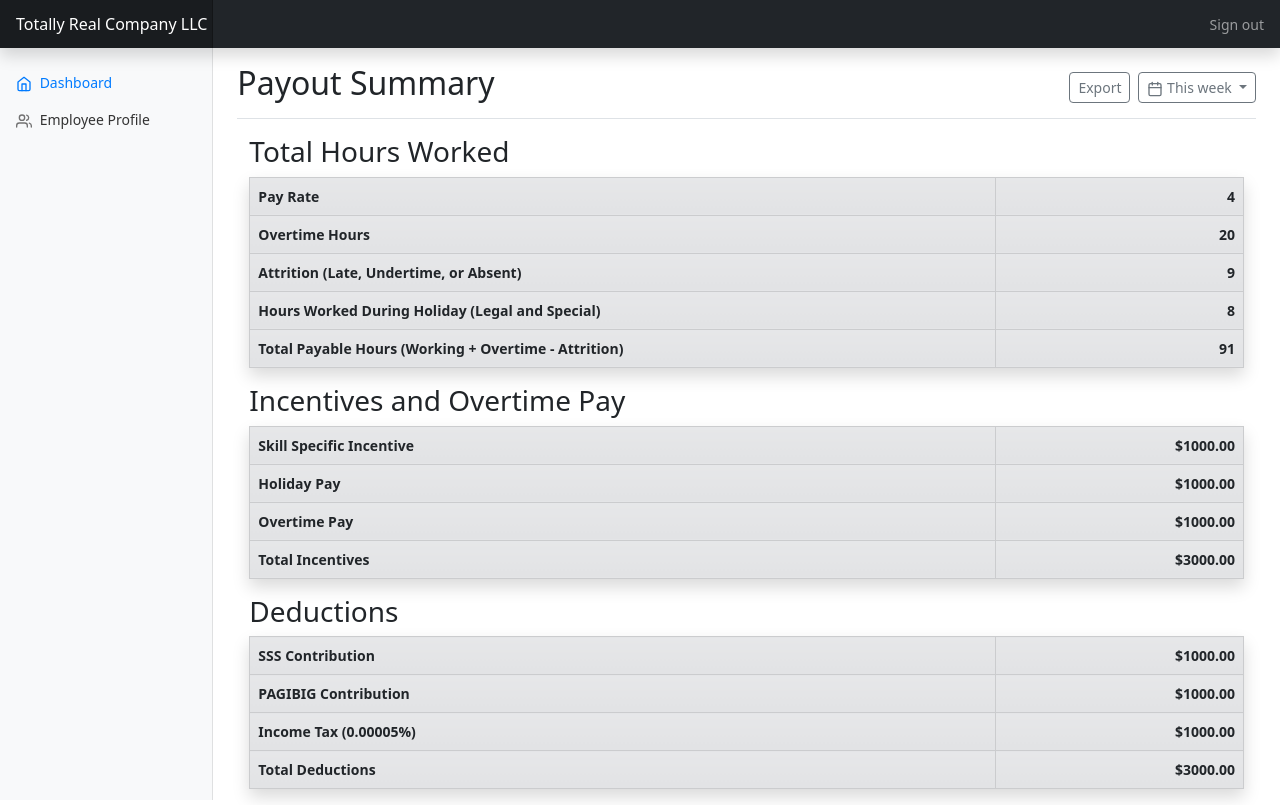
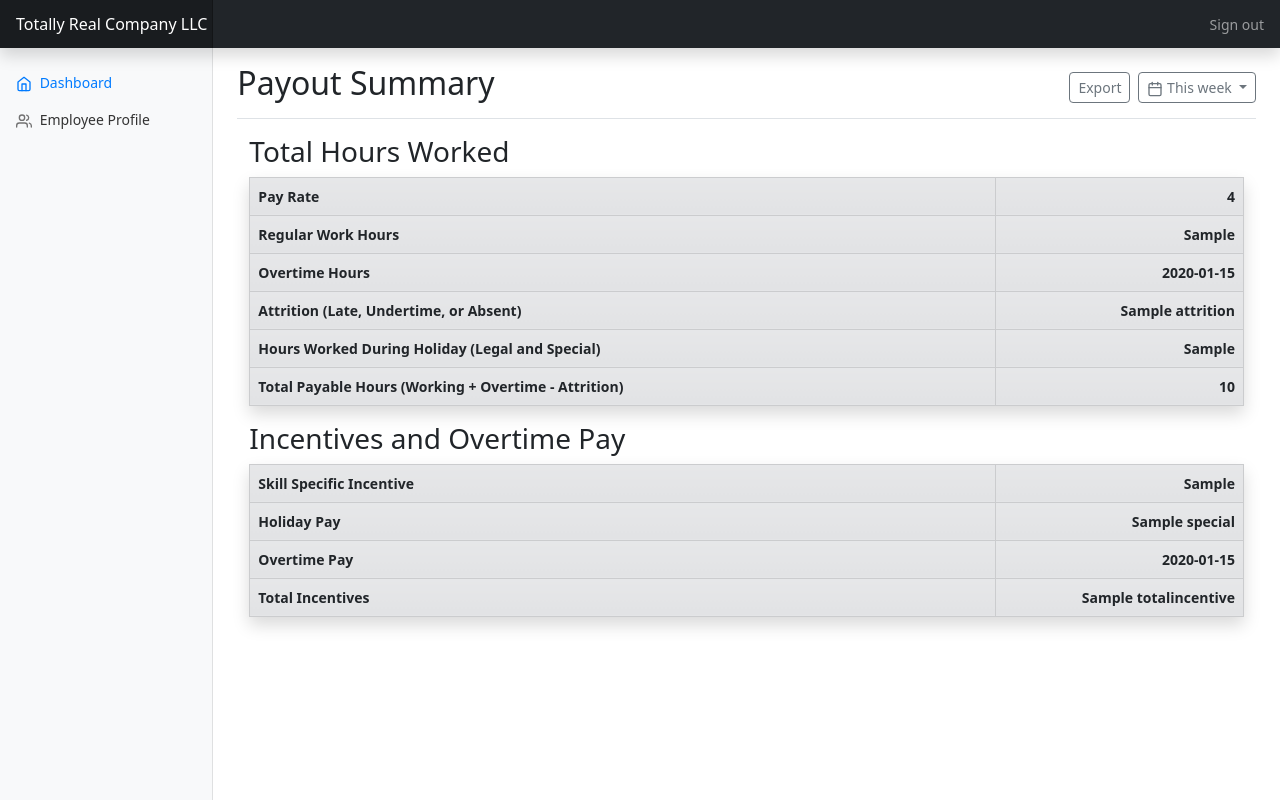
Before and after one commit to pageunavailable/softeng1, a Flask app: template templates/dashboard.html in a window 1280 px wide. Run offline with Flask 2, Linux system fonts and the light colour scheme; the template is opened without the code that fills it: most values are stand-ins (such as "Sample title", 1, 10 or a date in 2020); some libraries are stand-ins or nearby versions.

Commit message:
finishing touches

```diff
--- a/app.py
+++ b/app.py
@@ -39,8 +39,23 @@ def login():
 def dashboard():
     id = session['id']
     cursor = mysql.connection.cursor()
-    cursor.execute("SELECT pay_rate FROM employee_list WHERE employee_id = %s", (id,))
+    cursor.execute("SELECT * FROM employee_data WHERE employee_id = %s", (id,))
     payrate = cursor.fetchone()
+    pay = payrate['pay_rate']
+    payablehour = payrate['standard_hours']
+    overtimehour = payrate['overtime']
+    attrition = payrate['attrition']
+    specialhour = payrate['special_hours']
+    skillincentive = payrate['skill_incentive']
+    netpay = payablehour * pay
+    overtime = pay + (pay * .30)
+    special = pay * 2
+    grosspay = (netpay + (overtime * overtimehour)) - attrition
+    payrate['incentive'] = skillincentive
+    payrate['special'] = special * specialhour
+    payrate['total'] = grosspay
+    payrate['overtimetotal'] = overtime * overtimehour
+    payrate['totalincentive'] = skillincentive + payrate['special'] + payrate['overtime']
     cursor.close()
     return render_template('dashboard.html', payrate=payrate)
 
--- a/templates/dashboard.html
+++ b/templates/dashboard.html
@@ -76,20 +76,24 @@
                                     <td class="bg-gradient fw-bold text-end w-25">{{payrate['pay_rate']}}</td>
                                 </tr>
                                 <tr>
+                                    <td class="bg-gradient fw-bold">Regular Work Hours</td>
+                                    <td class="bg-gradient fw-bold text-end w-25">{{payrate['standard_hours']}}</td>
+                                </tr>
+                                <tr>
                                     <td class="bg-gradient fw-bold">Overtime Hours</td>
-                                    <td class="bg-gradient fw-bold text-end w-25">20</td>
+                                    <td class="bg-gradient fw-bold text-end w-25">{{payrate['overtime']}}</td>
                                 </tr>
                                 <tr>
                                     <td class="bg-gradient fw-bold">Attrition (Late, Undertime, or Absent)</td>
-                                    <td class="bg-gradient fw-bold text-end w-25">9</td>
+                                    <td class="bg-gradient fw-bold text-end w-25">{{payrate['attrition']}}</td>
                                 </tr>
                                 <tr>
                                     <td class="bg-gradient fw-bold">Hours Worked During Holiday (Legal and Special)</td>
-                                    <td class="bg-gradient fw-bold text-end w-25">8</td>
+                                    <td class="bg-gradient fw-bold text-end w-25">{{payrate['special_hours']}}</td>
                                 </tr>
                                 <tr>
                                     <td class="bg-gradient fw-bold">Total Payable Hours (Working + Overtime - Attrition)</td>
-                                    <td class="bg-gradient fw-bold text-end w-25">91</td>
+                                    <td class="bg-gradient fw-bold text-end w-25">{{payrate['total']}}</td>
                                 </tr>
                             </tbody>
                         </table>
@@ -100,42 +104,19 @@
                             <tbody>
                                 <tr>
                                     <td class="bg-gradient fw-bold">Skill Specific Incentive</td>
-                                    <td class="bg-gradient fw-bold text-end w-25">$1000.00</td>
+                                    <td class="bg-gradient fw-bold text-end w-25">{{payrate['skill_incentive']}}</td>
                                 </tr>
                                 <tr>
                                     <td class="bg-gradient fw-bold">Holiday Pay</td>
-                                    <td class="bg-gradient fw-bold text-end w-25">$1000.00</td>
+                                    <td class="bg-gradient fw-bold text-end w-25">{{payrate['special']}}</td>
                                 </tr>
                                 <tr>
                                     <td class="bg-gradient fw-bold">Overtime Pay</td>
-                                    <td class="bg-gradient fw-bold text-end w-25">$1000.00</td>
+                                    <td class="bg-gradient fw-bold text-end w-25">{{payrate['overtimetotal']}}</td>
                                 </tr>
                                 <tr>
                                     <td class="bg-gradient fw-bold">Total Incentives</td>
-                                    <td class="bg-gradient fw-bold text-end w-25">$3000.00</td>
-                                </tr>
-                            </tbody>
-                        </table>
-                    </div>
-                    <div class="container">
-                        <h3>Deductions</h3>
-                        <table class="bg-secondary shadow table table-bordered table-secondary text-body">
-                            <tbody>
-                                <tr>
-                                    <td class="bg-gradient fw-bold">SSS Contribution</td>
-                                    <td class="bg-gradient fw-bold text-end w-25">$1000.00</td>
-                                </tr>
-                                <tr>
-                                    <td class="bg-gradient fw-bold">PAGIBIG Contribution</td>
-                                    <td class="bg-gradient fw-bold text-end w-25">$1000.00</td>
-                                </tr>
-                                <tr>
-                                    <td class="bg-gradient fw-bold">Income Tax (0.00005%)</td>
-                                    <td class="bg-gradient fw-bold text-end w-25">$1000.00</td>
-                                </tr>
-                                <tr>
-                                    <td class="bg-gradient fw-bold">Total Deductions</td>
-                                    <td class="bg-gradient fw-bold text-end w-25">$3000.00</td>
+                                    <td class="bg-gradient fw-bold text-end w-25">{{payrate['totalincentive']}}</td>
                                 </tr>
                             </tbody>
                         </table>
```
Also changed, not shown: database/payroll_system.sql (deleted, +0 -92 lines).
